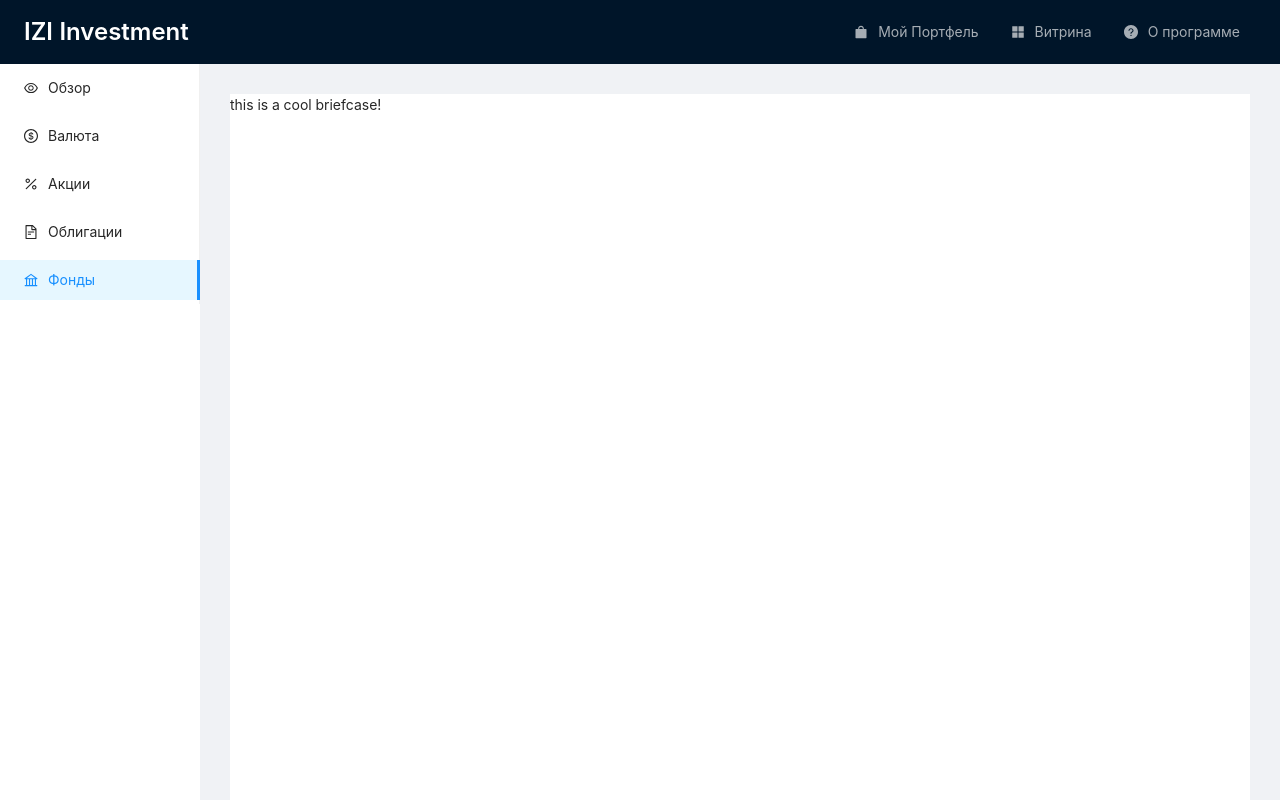
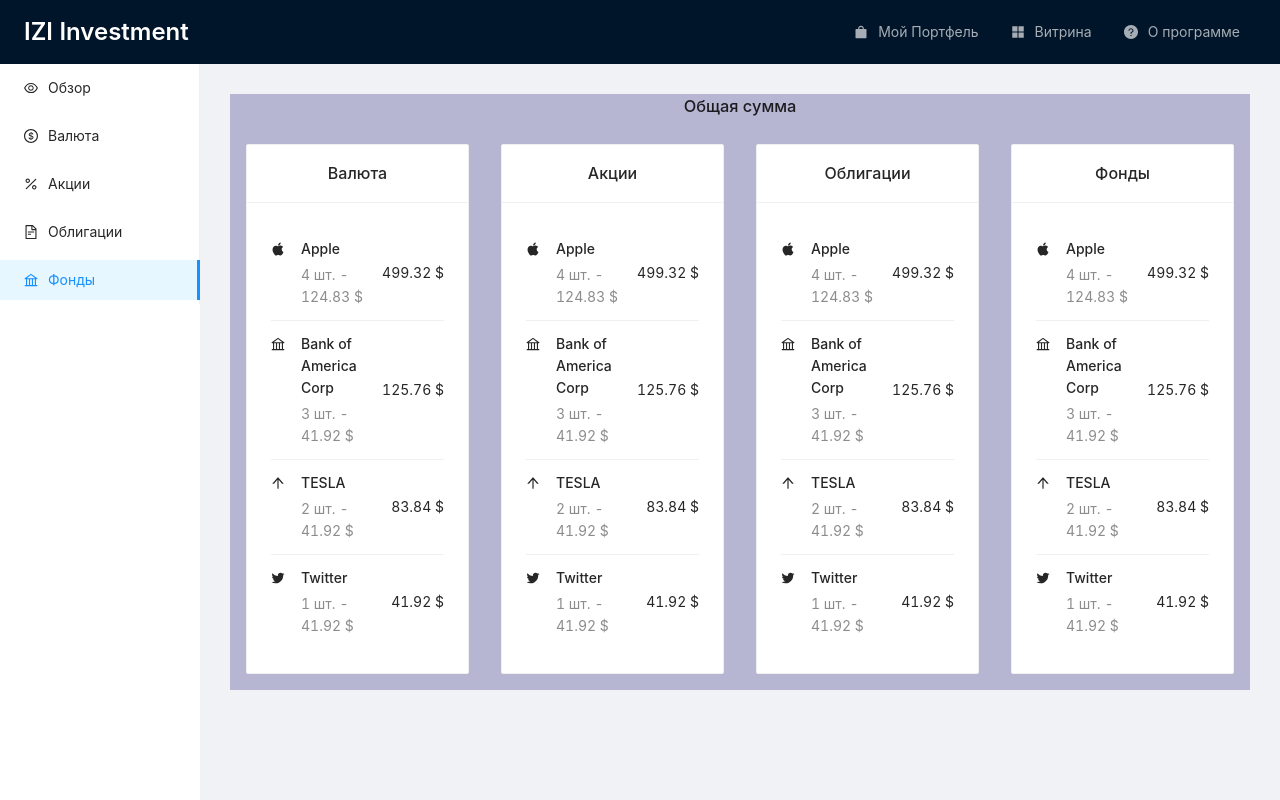
Before and after one commit to YusufZarifyanov/ReactIInvestmentApp, a React (Create React App) app: page /briefcase/funds in a window 1280 px wide. Built offline with nearby package versions, Linux system fonts and the light colour scheme.

Commit message:
Add contetn(ContentWindow.js):
--Add styles in ContentWindow.css
--Add 4 cards in contentWindow

```diff
--- /dev/null
+++ b/src/components/ContentWindow/ContentWindow.css
@@ -0,0 +1,24 @@
+.main_content {
+  background: rgb(182, 182, 211);
+  margin: 30px 30px 0;
+}
+
+.briefcase_header__totalSum {
+    text-align: center;
+}
+
+.briefcase_body {
+    display: flex;
+}
+
+.briefcase_body__elem {
+    width: 25%;
+    margin: 1rem;
+    height: 100%;
+}
+
+.briefcase_body__elem__header {
+    text-align: center;
+    font-weight: 500;
+    font-size: 16px;
+}
--- a/src/components/ContentWindow/ContentWindow.js
+++ b/src/components/ContentWindow/ContentWindow.js
@@ -1,9 +1,132 @@
-import { Layout } from "antd";
+import "./ContentWindow.css";
+import { Layout, List, Card } from "antd";
+import {
+  AppleFilled,
+  BankOutlined,
+  ArrowUpOutlined,
+  TwitterOutlined,
+} from "@ant-design/icons";
 
-const ContentWindow = ({children}) => {
+const data = [
+  {
+    name: "Apple",
+    count: 4,
+    cost: 124.83,
+    currency: "$",
+    icon: <AppleFilled />,
+  },
+  {
+    name: "Bank of America Corp",
+    count: 3,
+    cost: 41.92,
+    currency: "$",
+    icon: <BankOutlined />,
+  },
+  {
+    name: "TESLA",
+    count: 2,
+    cost: 41.92,
+    currency: "$",
+    icon: <ArrowUpOutlined />,
+  },
+  {
+    name: "Twitter",
+    count: 1,
+    cost: 41.92,
+    currency: "$",
+    icon: <TwitterOutlined />,
+  },
+
+];
+
+const ContentWindow = ({ children }) => {
   return (
-    <Layout.Content className="content_block">
-      {children}
+    <Layout.Content>
+      <div className="main_content">
+        <div className="briefcase_header">
+          <div className="briefcase_header__totalSum">
+            <h1>Общая сумма</h1>
+          </div>
+        </div>
+        <div className="briefcase_body">
+          <div className="briefcase_body__elem currency">
+            <Card
+              title={<div className="briefcase_body__elem__header">Валюта</div>}
+            >
+              <List
+                dataSource={data}
+                renderItem={(item) => (
+                  <List.Item>
+                    <List.Item.Meta
+                      avatar={item.icon}
+                      title={item.name}
+                      description={`${item.count} шт. - ${item.cost} ${item.currency}`}
+                    />
+                    <div>{`${item.count * item.cost} ${item.currency}`}</div>
+                  </List.Item>
+                )}
+              />
+            </Card>
+          </div>
+          <div className="briefcase_body__elem promotions">
+            <Card
+              title={<div className="briefcase_body__elem__header">Акции</div>}
+            >
+              <List
+                dataSource={data}
+                renderItem={(item) => (
+                  <List.Item>
+                    <List.Item.Meta
+                      avatar={item.icon}
+                      title={item.name}
+                      description={`${item.count} шт. - ${item.cost} ${item.currency}`}
+                    />
+                    <div>{`${item.count * item.cost} ${item.currency}`}</div>
+                  </List.Item>
+                )}
+              />
+            </Card>
+          </div>
+          <div className="briefcase_body__elem bonds">
+            <Card
+              title={<div className="briefcase_body__elem__header">Облигации</div>}
+            >
+              <List
+                dataSource={data}
+                renderItem={(item) => (
+                  <List.Item>
+                    <List.Item.Meta
+                      avatar={item.icon}
+                      title={item.name}
+                      description={`${item.count} шт. - ${item.cost} ${item.currency}`}
+                    />
+                    <div>{`${item.count * item.cost} ${item.currency}`}</div>
+                  </List.Item>
+                )}
+              />
+            </Card>
+          </div>
+          <div className="briefcase_body__elem fonds">
+            <Card
+              title={<div className="briefcase_body__elem__header">Фонды</div>}
+            >
+              <List
+                dataSource={data}
+                renderItem={(item) => (
+                  <List.Item>
+                    <List.Item.Meta
+                      avatar={item.icon}
+                      title={item.name}
+                      description={`${item.count} шт. - ${item.cost} ${item.currency}`}
+                    />
+                    <div>{`${item.count * item.cost} ${item.currency}`}</div>
+                  </List.Item>
+                )}
+              />
+            </Card>
+          </div>
+        </div>
+      </div>
     </Layout.Content>
   );
 };
--- a/src/index.css
+++ b/src/index.css
@@ -11,8 +11,3 @@ code {
   font-family: source-code-pro, Menlo, Monaco, Consolas, 'Courier New',
     monospace;
 }
-
-.content_block {
-  background: white;
-  margin: 30px 30px 0;
-}
```
